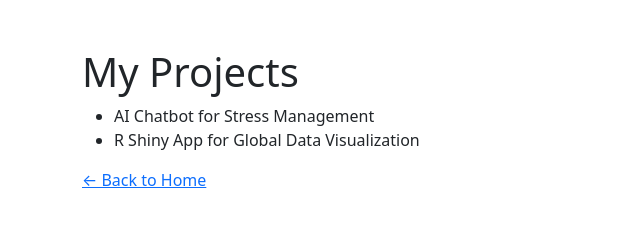
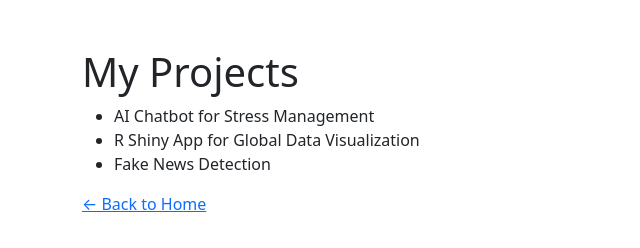
Before and after one commit to Mozammel16/Md-Mozammel-Hoque, a plain HTML site: page project.html in a window 1280 px wide. Shown: the whole page, without its empty margins (0-640 px from the left). Drawn offline with nearby package versions, Linux system fonts and the light colour scheme.

Commit message:
Update project.html

```diff
--- a/project.html
+++ b/project.html
@@ -9,6 +9,7 @@
   <ul>
     <li>AI Chatbot for Stress Management</li>
     <li>R Shiny App for Global Data Visualization</li>
+    <li>Fake News Detection</li>
   </ul>
   <a href="index.html">← Back to Home</a>
 </body>
```
